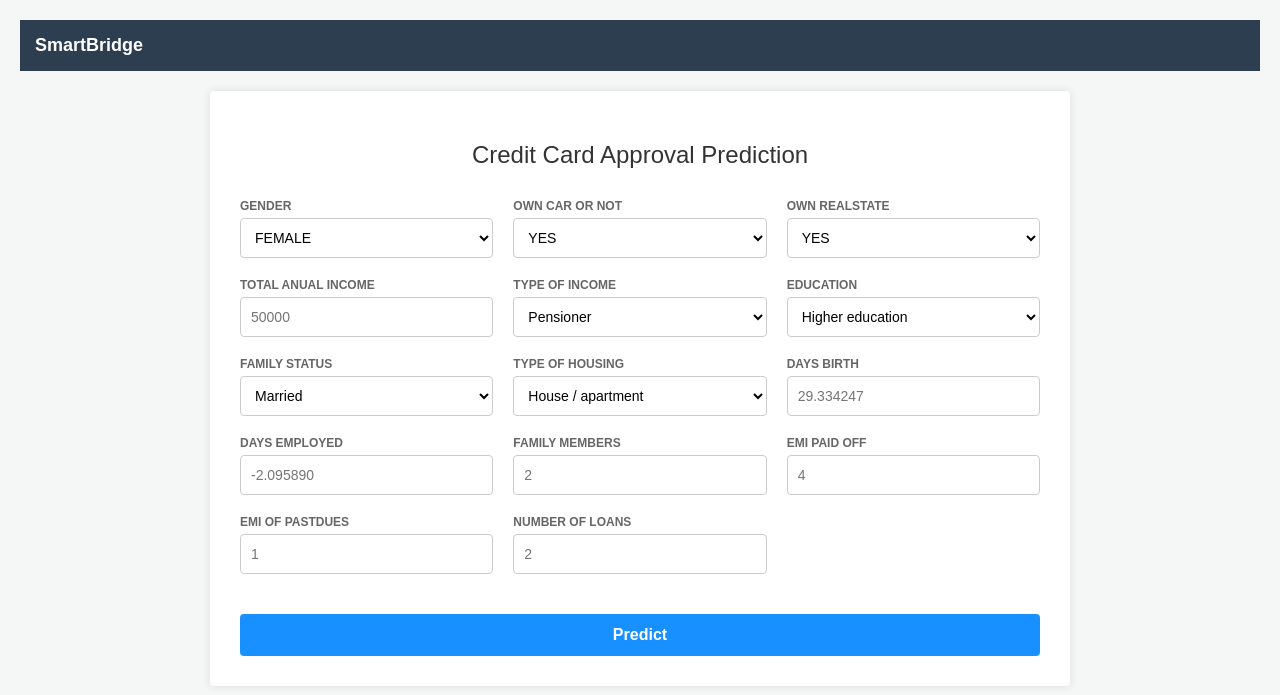
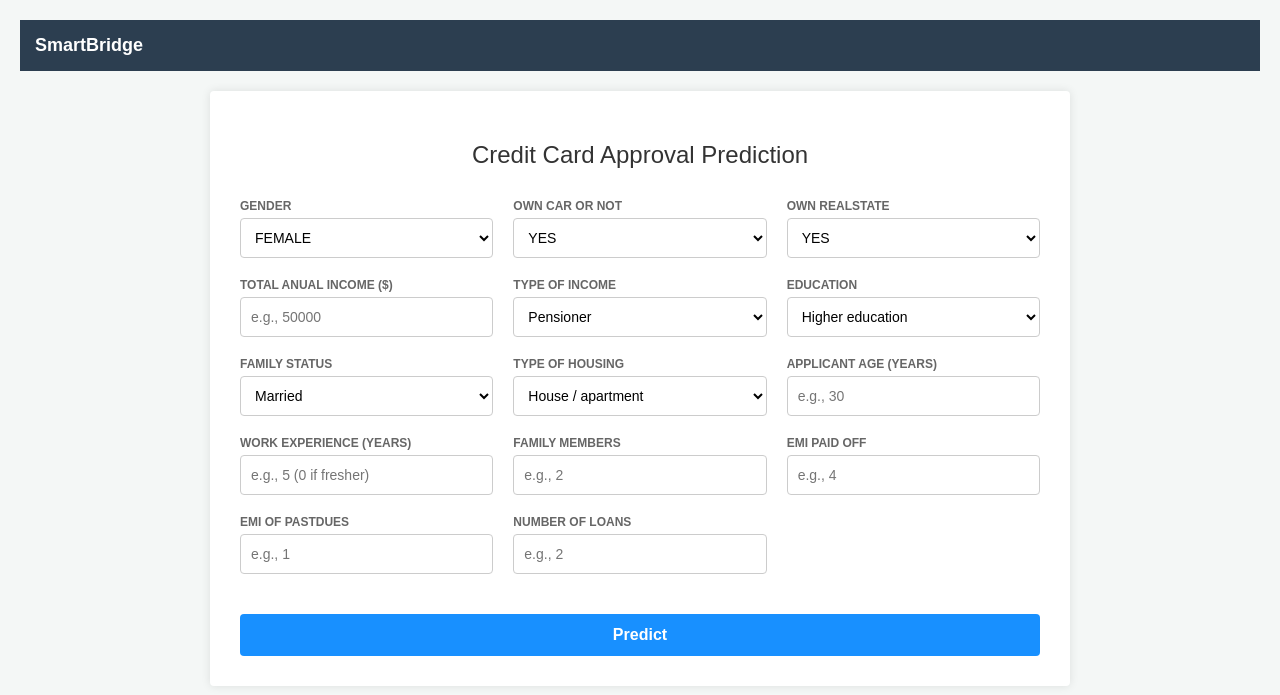
Before and after one commit to vankipuramraghunandan26-arch/Credit_card_approval_prediction, a Flask app: page / in a window 1280 px wide. Shown: the top 695 px of the page. Run offline with Flask 3, Linux system fonts and the light colour scheme; parts of the project's set-up code (start-up, migrations or seed data) failed here and were passed over.

Commit message:
Update index.html

```diff
--- a/templates/index.html
+++ b/templates/index.html
@@ -47,8 +47,8 @@
 
                 <!-- Row 2 -->
                 <div class="form-group">
-                    <label>Total Anual Income</label>
-                    <input type="number" name="inc" placeholder="50000" required>
+                    <label>Total Anual Income ($)</label>
+                    <input type="number" name="inc" placeholder="e.g., 50000" required>
                 </div>
                 <div class="form-group">
                     <label>Type of Income</label>
@@ -86,32 +86,32 @@
                     </select>
                 </div>
                 <div class="form-group">
-                    <label>Days Birth</label>
-                    <input type="number" step="any" name="age" placeholder="29.334247" required>
+                    <label>Applicant Age (Years)</label>
+                    <input type="number" name="age_years" placeholder="e.g., 30" required>
                 </div>
 
                 <!-- Row 4 -->
                 <div class="form-group">
-                    <label>Days Employed</label>
-                    <input type="number" step="any" name="ye" placeholder="-2.095890" required>
+                    <label>Work Experience (Years)</label>
+                    <input type="number" name="exp_years" placeholder="e.g., 5 (0 if fresher)" required>
                 </div>
                 <div class="form-group">
                     <label>Family Members</label>
-                    <input type="number" name="fam_mem" placeholder="2" required>
+                    <input type="number" name="fam_mem" placeholder="e.g., 2" required>
                 </div>
                 <div class="form-group">
                     <label>EMI Paid Off</label>
-                    <input type="number" name="emi_paid" placeholder="4" required>
+                    <input type="number" name="emi_paid" placeholder="e.g., 4" required>
                 </div>
 
                 <!-- Row 5 -->
                 <div class="form-group">
                     <label>EMI of Pastdues</label>
-                    <input type="number" name="emi_past" placeholder="1" required>
+                    <input type="number" name="emi_past" placeholder="e.g., 1" required>
                 </div>
                 <div class="form-group">
                     <label>Number of Loans</label>
-                    <input type="number" name="loans" placeholder="2" required>
+                    <input type="number" name="loans" placeholder="e.g., 2" required>
                 </div>
 
                 <!-- Submit Button -->
```
